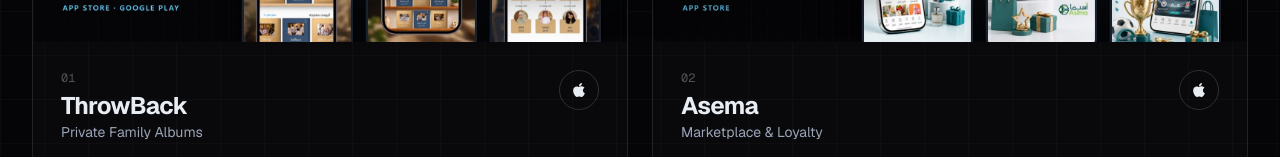
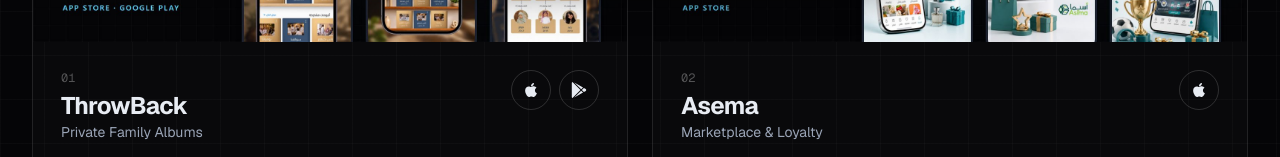
Before and after one commit to ahmed-abdelmottal3/Portfolio_V2, a Next.js app: page /projects in a window 1280 px wide. Shown: the part 795-952 px from the top of the page. Built offline with nearby package versions, Linux system fonts and the light colour scheme.

Commit message:
Add Google Play links, drop Nafezly and Suknai live link
ThrowBack, Earno and PureSite now link to both stores on their cards and
detail pages. Asema stays App Store only since it is not on Google Play.

```diff
--- a/src/app/contact/page.tsx
+++ b/src/app/contact/page.tsx
@@ -18,7 +18,6 @@
 
 const freelance = [
   { label: "Mostaql", href: "https://mostaql.com/u/Ahmed_Abdo1712" },
-  { label: "Nafezly", href: "https://nafezly.com/u/ahmed_abdelmottalie" },
 ];
 
 type Status = "idle" | "sending" | "sent" | "error";
@@ -121,7 +120,7 @@
               <BsDownload /> Download CV
             </a>
             <span className="text-white/20">|</span>
-            <span className="text-silver">Freelance profiles:</span>
+            <span className="text-silver">Freelance profile:</span>
             {freelance.map((f) => (
               <a key={f.label} href={f.href} target="_blank" rel="noopener noreferrer" className="text-background hover:text-cyan">
                 {f.label}
--- a/src/app/projects/[id]/page.tsx
+++ b/src/app/projects/[id]/page.tsx
@@ -48,17 +48,20 @@
           )}
         </div>
         <div className="hero-rise flex flex-wrap gap-3" style={{ "--d": "0.18s" } as React.CSSProperties}>
-          {project.liveUrl && (
+          {[project.liveUrl, project.playUrl].filter((u): u is string => !!u).map((url, i) => (
             <a
-              href={project.liveUrl}
+              key={url}
+              href={url}
               target="_blank"
               rel="noopener noreferrer"
-              className="inline-flex items-center gap-2 rounded-full bg-cyan px-6 py-3 text-sm font-semibold text-[#050507] transition hover:brightness-110"
+              className={`inline-flex items-center gap-2 rounded-full px-6 py-3 text-sm font-semibold transition ${
+                i === 0 ? "bg-cyan text-[#050507] hover:brightness-110" : "border border-white/15 text-background hover:border-white/40"
+              }`}
             >
-              {project.liveUrl.includes("apps.apple.com") ? <FaApple /> : project.liveUrl.includes("play.google.com") ? <FaGooglePlay /> : <BsArrowUpRight />}
-              {store ? "View on store" : "Live site"}
+              {url.includes("apps.apple.com") ? <FaApple /> : url.includes("play.google.com") ? <FaGooglePlay /> : <BsArrowUpRight />}
+              {url.includes("apps.apple.com") ? "App Store" : url.includes("play.google.com") ? "Google Play" : "Live site"}
             </a>
-          )}
+          ))}
           {project.githubUrl && (
             <a
               href={project.githubUrl}
--- a/src/app/projects/page.tsx
+++ b/src/app/projects/page.tsx
@@ -97,15 +97,20 @@
             <h2 className="mt-1 text-xl sm:text-2xl font-bold tracking-tight text-background">{p.title.split(" - ")[0]}</h2>
             <p className="text-sm text-silver">{p.title.split(" - ")[1]}</p>
           </div>
-          <a
-            href={p.liveUrl}
-            target="_blank"
-            rel="noopener noreferrer"
-            aria-label={`${p.title} store listing`}
-            className="flex h-10 w-10 shrink-0 items-center justify-center rounded-full border border-white/15 text-background transition hover:border-cyan hover:text-cyan"
-          >
-            <StoreIcon url={p.liveUrl} />
-          </a>
+          <div className="flex shrink-0 gap-2">
+            {[p.liveUrl, p.playUrl].filter((u): u is string => !!u).map((url) => (
+              <a
+                key={url}
+                href={url}
+                target="_blank"
+                rel="noopener noreferrer"
+                aria-label={`${p.title} on ${url.includes("apps.apple.com") ? "the App Store" : "Google Play"}`}
+                className="flex h-10 w-10 items-center justify-center rounded-full border border-white/15 text-background transition hover:border-cyan hover:text-cyan"
+              >
+                <StoreIcon url={url} />
+              </a>
+            ))}
+          </div>
         </div>
         <p className="mt-4 text-sm leading-relaxed text-silver line-clamp-3">{p.desc}</p>
         <div className="mt-5 flex flex-wrap gap-2">
--- a/src/lib/projects.ts
+++ b/src/lib/projects.ts
@@ -7,6 +7,7 @@
     skills: ["React Native", "Expo", "TypeScript", "RevenueCat", "Pusher"],
     img: "/throwback/cover.jpg",
     liveUrl: "https://apps.apple.com/us/app/throwback-%D8%AB%D8%B1%D9%88%D8%A8%D8%A7%D9%83/id6762511229",
+    playUrl: "https://play.google.com/store/apps/details?id=com.venus.throwback",
     githubUrl: "",
   },
   {
@@ -27,6 +28,7 @@
     skills: ["React Native", "Expo", "TypeScript", "React Query", "Moyasar"],
     img: "/earno/cover.jpg",
     liveUrl: "https://apps.apple.com/us/app/earno-%D8%A7%D9%8A%D8%B1%D9%86%D9%88/id6761137437",
+    playUrl: "https://play.google.com/store/apps/details?id=com.afsc.earno",
     githubUrl: "",
   },
   {
@@ -37,6 +39,7 @@
     skills: ["React Native", "Expo", "TypeScript", "Push Notifications"],
     img: "/puresite/cover.jpg",
     liveUrl: "https://apps.apple.com/us/app/puresite-%D8%A8%D9%8A%D9%88%D8%B1-%D8%B3%D8%A7%D9%8A%D8%AA/id6761421822",
+    playUrl: "https://play.google.com/store/apps/details?id=com.afsc.PureSite",
     githubUrl: "",
   },
   {
@@ -56,7 +59,7 @@
     category: "Web",
     skills: ["Next.js", "Tailwind CSS", "Framer Motion", "UI/UX"],
     img: "/suknai/screencapture-suknai-vercel-app-2026-04-23-19_20_43.png",
-    liveUrl: "https://suknai.vercel.app/",
+    liveUrl: "",
     githubUrl: "https://github.com/ahmed-abdelmottal3/suknai",
   },
   {
--- a/src/lib/projectsData.ts
+++ b/src/lib/projectsData.ts
@@ -12,6 +12,7 @@
     skills: string[];
     img: string;
     liveUrl: string;
+    playUrl?: string;
     githubUrl: string;
     date: string;
     category: string;
@@ -30,6 +31,7 @@
         skills: ["React Native", "Expo", "TypeScript", "React Query", "RevenueCat", "Pusher", "i18next"],
         img: "/throwback/cover.jpg",
         liveUrl: "https://apps.apple.com/us/app/throwback-%D8%AB%D8%B1%D9%88%D8%A8%D8%A7%D9%83/id6762511229",
+        playUrl: "https://play.google.com/store/apps/details?id=com.venus.throwback",
         githubUrl: "",
         date: "2026",
         category: "Mobile App",
@@ -94,6 +96,7 @@
         skills: ["React Native", "Expo", "TypeScript", "React Query", "Zustand", "Moyasar", "i18next"],
         img: "/earno/cover.jpg",
         liveUrl: "https://apps.apple.com/us/app/earno-%D8%A7%D9%8A%D8%B1%D9%86%D9%88/id6761137437",
+        playUrl: "https://play.google.com/store/apps/details?id=com.afsc.earno",
         githubUrl: "",
         date: "2026",
         category: "Mobile App",
@@ -126,6 +129,7 @@
         skills: ["React Native", "Expo", "TypeScript", "Push Notifications", "expo-secure-store"],
         img: "/puresite/cover.jpg",
         liveUrl: "https://apps.apple.com/us/app/puresite-%D8%A8%D9%8A%D9%88%D8%B1-%D8%B3%D8%A7%D9%8A%D8%AA/id6761421822",
+        playUrl: "https://play.google.com/store/apps/details?id=com.afsc.PureSite",
         githubUrl: "",
         date: "2026",
         category: "Mobile App",
@@ -394,7 +398,7 @@
         longDesc: "Suknai is a high-end real estate platform designed to showcase luxury properties and high-profile brands. The project focuses on visual excellence, featuring massive, high-resolution imagery and smooth animations that reflect the premium nature of the real estate market. It includes detailed property views, brand showcases, and a seamless contact system for potential buyers.",
         skills: ["React", "Tailwind CSS", "Framer Motion", "UI/UX"],
         img: "/suknai/screencapture-suknai-vercel-app-2026-04-23-19_20_43.png",
-        liveUrl: "https://suknaii.vercel.app/",
+        liveUrl: "",
         githubUrl: "https://github.com/ahmed-abdelmottal3/suknai",
         date: "April 2026",
         category: "Web Development",
```
